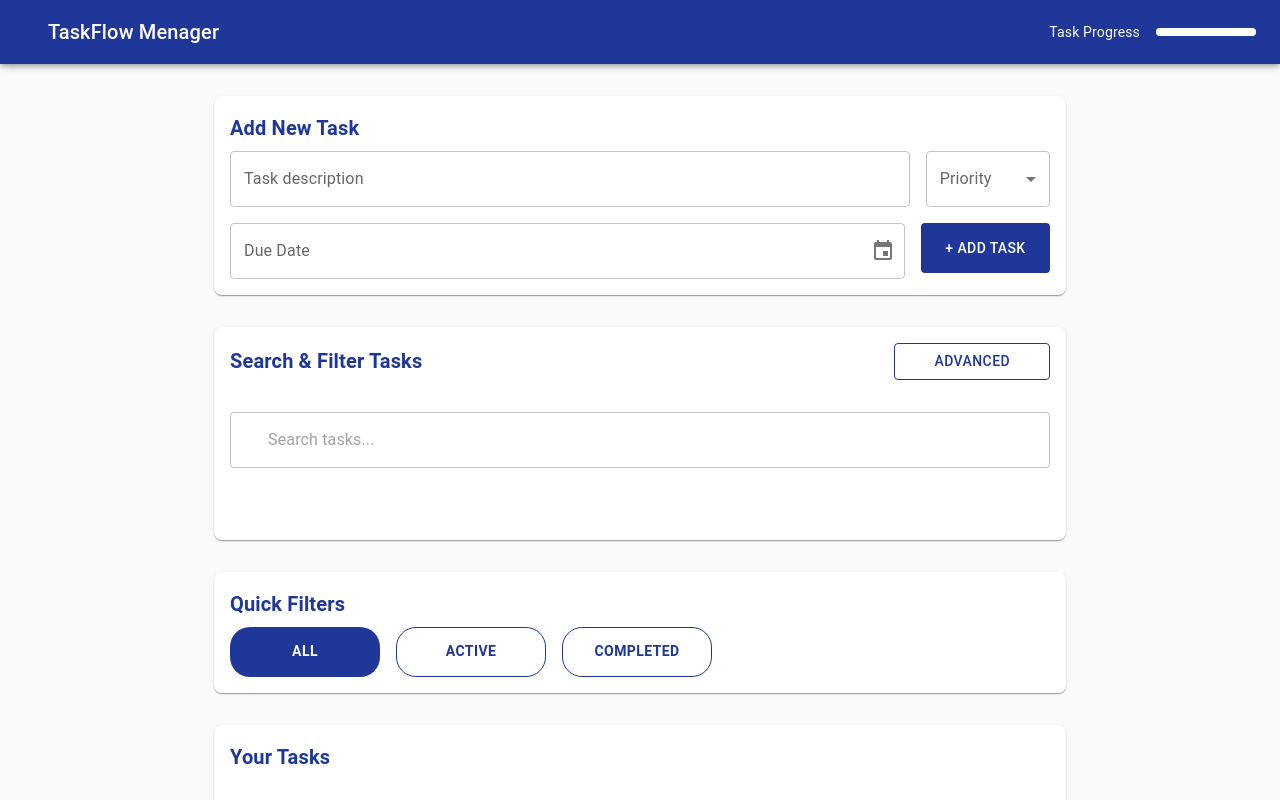
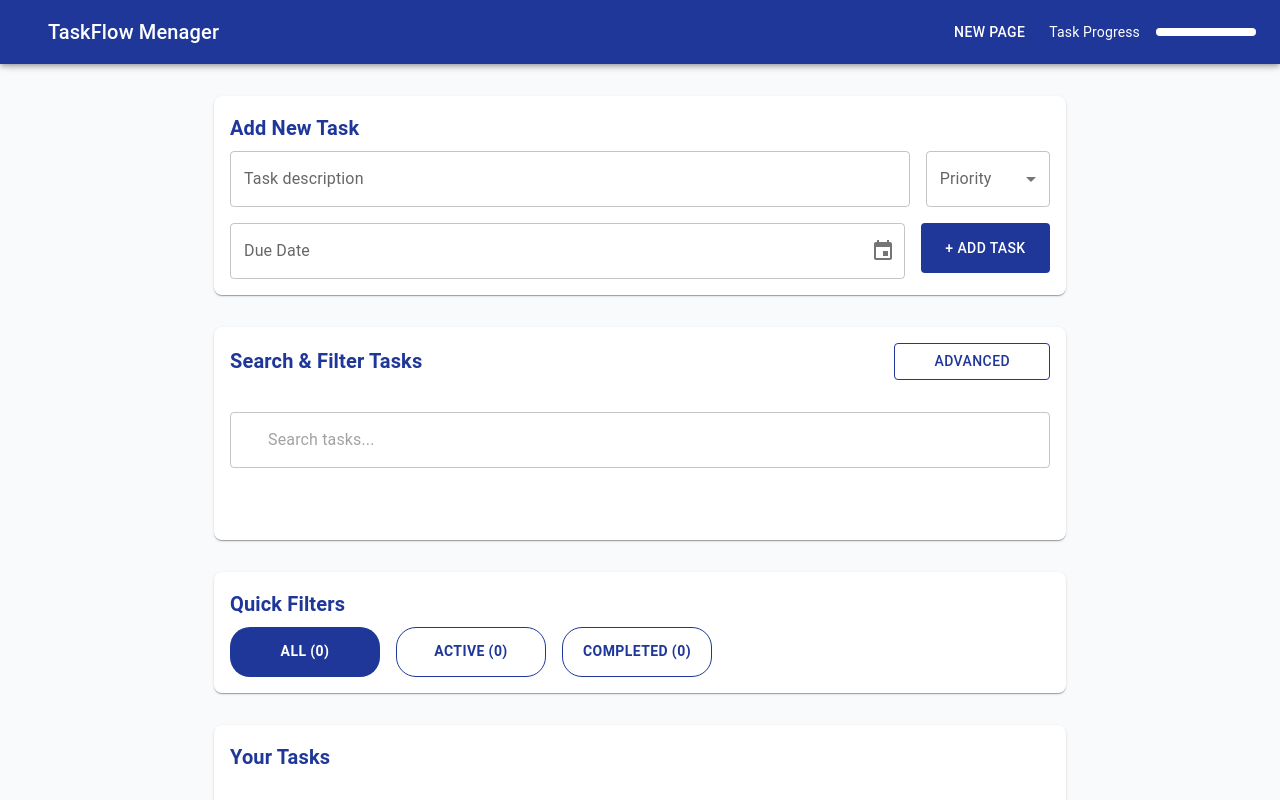
Before and after one commit to Justa367/ReactTaskWebSite, a React (Vite) app in the folder TodoTasks/: page / in a window 1280 px wide. Shown: the top 800 px of the page. Built offline with nearby package versions, Linux system fonts and the light colour scheme; some icons are missing.

Commit message:
Filters and newpage

```diff
--- a/TodoTasks/src/App.tsx
+++ b/TodoTasks/src/App.tsx
@@ -1,27 +1,24 @@
 import { MainHeader } from './main-header/main-header.tsx';
-import { AddTaskForm } from './add-task-form/add-task-form.tsx';
-import { Box, Container, Stack } from '@mui/material';
-import { SearchAndFilterForm } from './search-and-filters/search-and-filter-form.tsx';
-import { QuickFilterForm } from './quick-filters/quick-filter-form.tsx';
-import { DisplayTaskCard } from './display-tasks/display-task-form.tsx';
-import { ProgressOverviewForm } from './prorgress-overview/progess-overview-form.tsx';
+import { Box, Container } from '@mui/material';
 import { TaskStateProvider } from './task-context/task-context.tsx';
+import { BrowserRouter, Routes, Route } from 'react-router-dom';
+import { NewPage } from './pages/new-page.tsx';
+import HomePage from './pages/home-page.tsx';
 
 export default function App() {
   return (
+    <BrowserRouter>
       <TaskStateProvider>
         <Box>
           <MainHeader />
           <Container maxWidth="md" sx={{ mt: 4 }}>
-          <Stack spacing={4}>
-            <AddTaskForm />
-            <SearchAndFilterForm />
-            <QuickFilterForm />
-            <DisplayTaskCard />
-            <ProgressOverviewForm />
-          </Stack>
+            <Routes>
+              <Route path="/" element={<HomePage />} />
+              <Route path="/newpage" element={<NewPage />} />
+            </Routes>
           </Container>
         </Box>
       </TaskStateProvider>
+    </BrowserRouter>
   );
 }
--- a/TodoTasks/src/main-header/main-header.tsx
+++ b/TodoTasks/src/main-header/main-header.tsx
@@ -6,6 +6,8 @@ import LinearProgress from '@mui/material/LinearProgress';
 import Stack from '@mui/material/Stack';
 import CheckCircleIcon from '@mui/icons-material/CheckCircle';
 import { useTasksState } from '../task-context/task-context';
+import { Button } from '@mui/material';
+import { Link } from 'react-router-dom';
 
 export const MainHeader = () => {
   const { progressPercent } = useTasksState();
@@ -21,6 +23,9 @@ export const MainHeader = () => {
             </Typography>
           </Box>
           <Stack direction="row" spacing={2} alignItems="center">
+            <Button component={Link} to="/newpage" sx={{ color: 'white' }}>
+              New Page
+            </Button>
             <Typography variant="body2">Task Progress</Typography>
             <LinearProgress
               variant="buffer"
--- /dev/null
+++ b/TodoTasks/src/pages/home-page.tsx
@@ -0,0 +1,18 @@
+import { Stack } from '@mui/material';
+import { AddTaskForm } from '../add-task-form/add-task-form';
+import { SearchAndFilterForm } from '../search-and-filters/search-and-filter-form';
+import { QuickFilterForm } from '../quick-filters/quick-filter-form';
+import { DisplayTaskCard } from '../display-tasks/display-task-form';
+import { ProgressOverviewForm } from '../prorgress-overview/progess-overview-form';
+
+export default function HomePage() {
+  return (
+    <Stack spacing={4}>
+      <AddTaskForm />
+      <SearchAndFilterForm />
+      <QuickFilterForm />
+      <DisplayTaskCard />
+      <ProgressOverviewForm />
+    </Stack>
+  );
+}
--- /dev/null
+++ b/TodoTasks/src/pages/new-page.tsx
@@ -0,0 +1,3 @@
+export const NewPage = () => {
+  return <div>New Page</div>;
+};
--- a/TodoTasks/src/quick-filters/quick-filter-buttons.tsx
+++ b/TodoTasks/src/quick-filters/quick-filter-buttons.tsx
@@ -44,7 +44,11 @@ const FilterButton = styled(Button)`
 `;
 
 export const QuickFilterButtons = () => {
-  const { filters, setFilters } = useTasksState();
+  const { tasks, filters, setFilters } = useTasksState();
+  const allCount = tasks.length;
+  const activeCount = tasks.filter((task) => !task.isDone).length;
+  const completedCount = tasks.filter((task) => task.isDone).length;
+
   const handleFilterChange = (value: boolean | null) => () => {
     setFilters((prevFilters) => ({
       ...prevFilters,
@@ -59,21 +63,21 @@ export const QuickFilterButtons = () => {
         disableElevation
         onClick={handleFilterChange(null)}
       >
-        All
+        All ({allCount})
       </FilterButton>
       <FilterButton
         variant={filters.showDone === false ? 'contained' : 'outlined'}
         disableElevation
         onClick={handleFilterChange(false)}
       >
-        Active
+        Active ({activeCount})
       </FilterButton>
       <FilterButton
         variant={filters.showDone === true ? 'contained' : 'outlined'}
         disableElevation
         onClick={handleFilterChange(true)}
       >
-        Completed
+        Completed ({completedCount})
       </FilterButton>
     </Stack>
   );
--- a/TodoTasks/src/search-and-filters/search-and-filter-form.tsx
+++ b/TodoTasks/src/search-and-filters/search-and-filter-form.tsx
@@ -80,7 +80,17 @@ export const SearchAndFilterForm = () => {
               </TextField>
 
               <DatePicker
-                label="Created after"
+                label="Created Before"
+                value={filters.createdBefore ?? null}
+                onChange={(newValue) => {
+                  setFilters((prev) => ({
+                    ...prev,
+                    createdBefore: newValue,
+                  }));
+                }}
+              />
+              <DatePicker
+                label="Created After"
                 value={filters.createdAfter ?? null}
                 onChange={(newValue) => {
                   setFilters((prev) => ({
@@ -89,8 +99,15 @@ export const SearchAndFilterForm = () => {
                   }));
                 }}
               />
-              <DatePicker label="Created before" />
-              <MobileDateRangePicker label="Due to range" />
+              <MobileDateRangePicker
+                value={filters.dueDateRange || [null, null]}
+                onChange={(newRange) => {
+                  setFilters((prev) => ({
+                    ...prev,
+                    dueDateRange: newRange,
+                  }));
+                }}
+              />
             </Box>
           </Collapse>
 
--- a/TodoTasks/src/task-context/task-context.tsx
+++ b/TodoTasks/src/task-context/task-context.tsx
@@ -13,6 +13,8 @@ type TaskFilters = {
   showDone: boolean | null;
   searchTerm: string;
   createdAfter?: Dayjs | null;
+  createdBefore?: Dayjs | null;
+  dueDateRange?: [Dayjs | null, Dayjs | null];
   priority: '' | 'low' | 'medium' | 'high';
 };
 
@@ -62,9 +64,36 @@ export function TaskStateProvider({ children }: PropsWithChildren) {
       task.createdAt.isSame(filters.createdAfter, 'day') ||
       task.createdAt.isAfter(filters.createdAfter);
 
+    const matchesCreatedBefore =
+      !filters.createdBefore ||
+      task.createdAt.isSame(filters.createdBefore, 'day') ||
+      task.createdAt.isBefore(filters.createdBefore);
+
     const matchesPriority = filters.priority === '' || task.priority === filters.priority;
 
-    return matchesDoneStatus && matchesSearchTerm && matchesCreatedAfter && matchesPriority;
+    const matchesDueDateRange = () => {
+      const [start, end] = filters.dueDateRange || [null, null];
+
+      if (!task.date) return false;
+
+      return start && end
+        ? task.date.isSame(start, 'day') ||
+            task.date.isSame(end, 'day') ||
+            (task.date.isAfter(start) && task.date.isBefore(end))
+        : start
+          ? task.date.isSame(start, 'day') || task.date.isAfter(start)
+          : end
+            ? task.date.isSame(end, 'day') || task.date.isBefore(end)
+            : true;
+    };
+    return (
+      matchesDoneStatus &&
+      matchesSearchTerm &&
+      matchesCreatedAfter &&
+      matchesCreatedBefore &&
+      matchesPriority &&
+      matchesDueDateRange
+    );
   });
 
   const completedTasksCount = tasks.filter((task) => task.isDone).length;
```
Also changed, not shown: TodoTasks/package.json (+6 -1 lines), 1 other file (tests, documents, lock files or other folders). Lines whose indentation alone changed are shown as unchanged.
